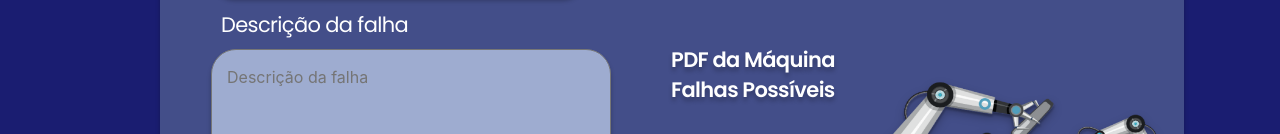
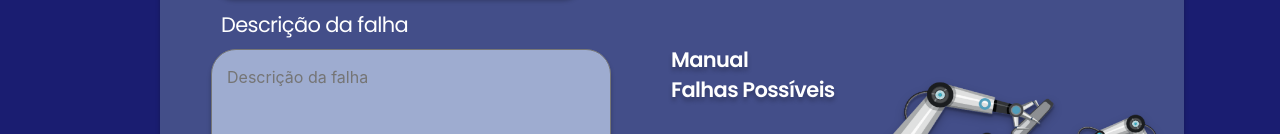
Before and after one commit to sbieel/sbieel.github.io, a plain HTML site: page index.html in a window 1280 px wide. Shown: the part 457-591 px from the top of the page. Drawn offline with Linux system fonts and the light colour scheme.

Commit message:
Update index.html

```diff
--- a/index.html
+++ b/index.html
@@ -56,7 +56,7 @@
       <div>
         <button class="btn btn-primary" type="button" id="btnenviar">Enviar</button>
       </div>
-      <a href="https://drive.google.com/file/d/1-RZ8EyvyxXXvliZaUbaCo_Nf0ltYa4Iz/view?usp=sharing" target="_blank" id="maquinapdf">PDF da Máquina</a>
+      <a href="https://drive.google.com/file/d/1-RZ8EyvyxXXvliZaUbaCo_Nf0ltYa4Iz/view?usp=sharing" target="_blank" id="maquinapdf">Manual</a>
       <a href="https://drive.google.com/file/d/1NZXspwzY8CNPx6DziNTjOoX29VnDr8A6/view" target="_blank" id="falhapdf">Falhas Possíveis</a>
 
       <img src="images/maquina.png" alt="Imagem bonita" id="imagea" >
```
